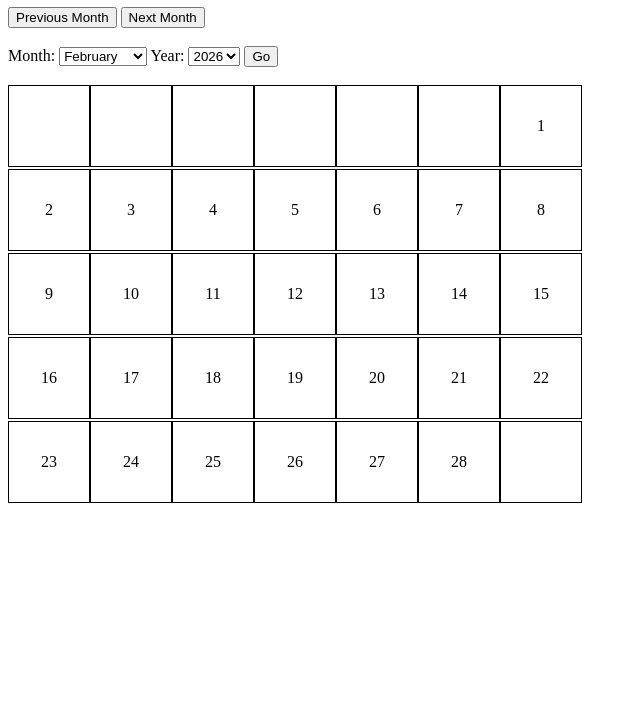
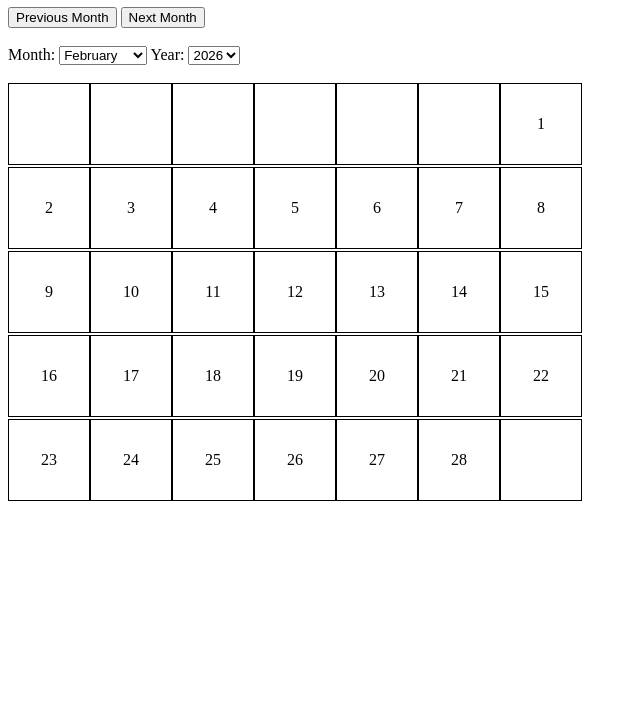
Before and after one commit to craig-dsilva/project-days-calendar, a website with bundled scripts: page index.html in a window 1280 px wide. Shown: the part 73-800 px from the top of the page, without its empty margins (0-640 px from the left). Built offline with nearby package versions, Linux system fonts and the light colour scheme.

Commit message:
remove unused button

```diff
--- a/index.html
+++ b/index.html
@@ -46,7 +46,7 @@
   <label fo="year-select">Year:</label>
   <select id="year-select"></select>
 
-  <button id="go">Go</button>
+
   <br /><br />
 
   <div id="calendar"></div>
```
